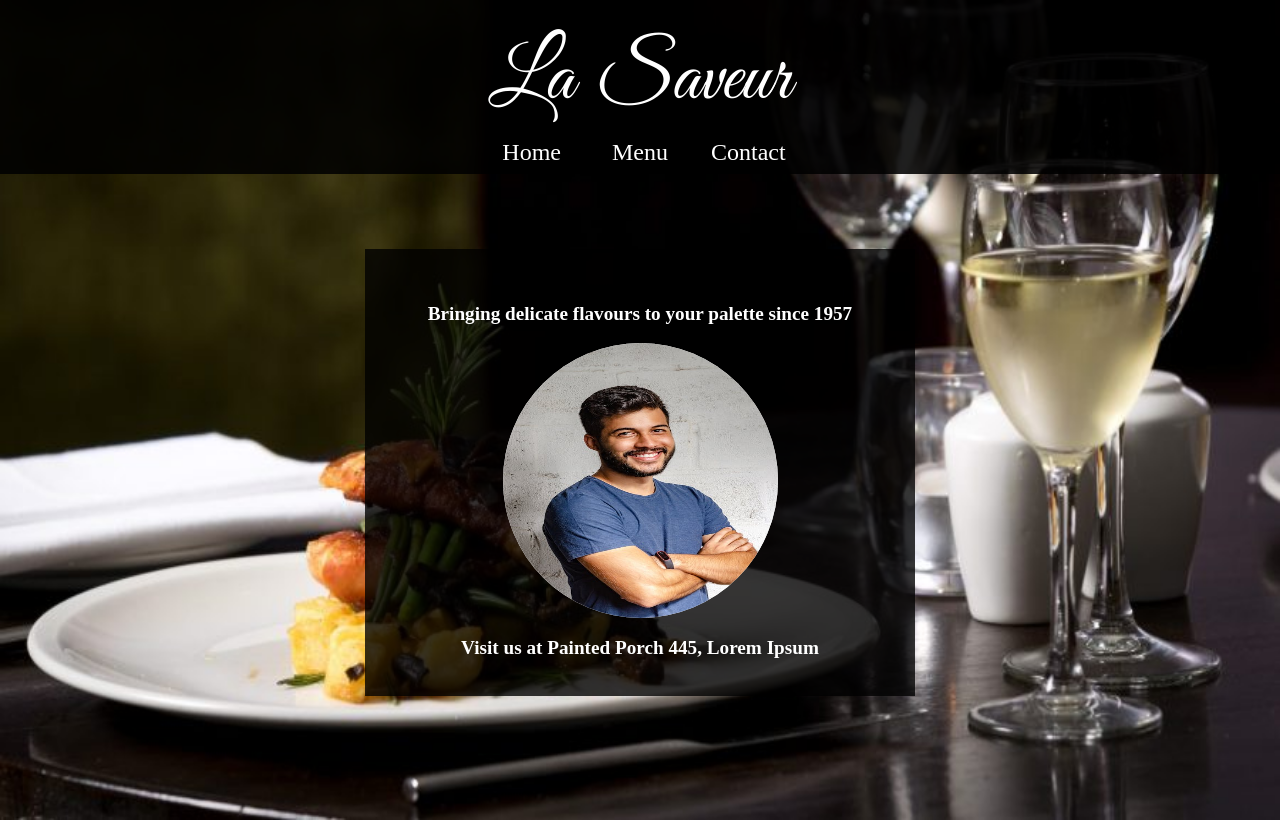
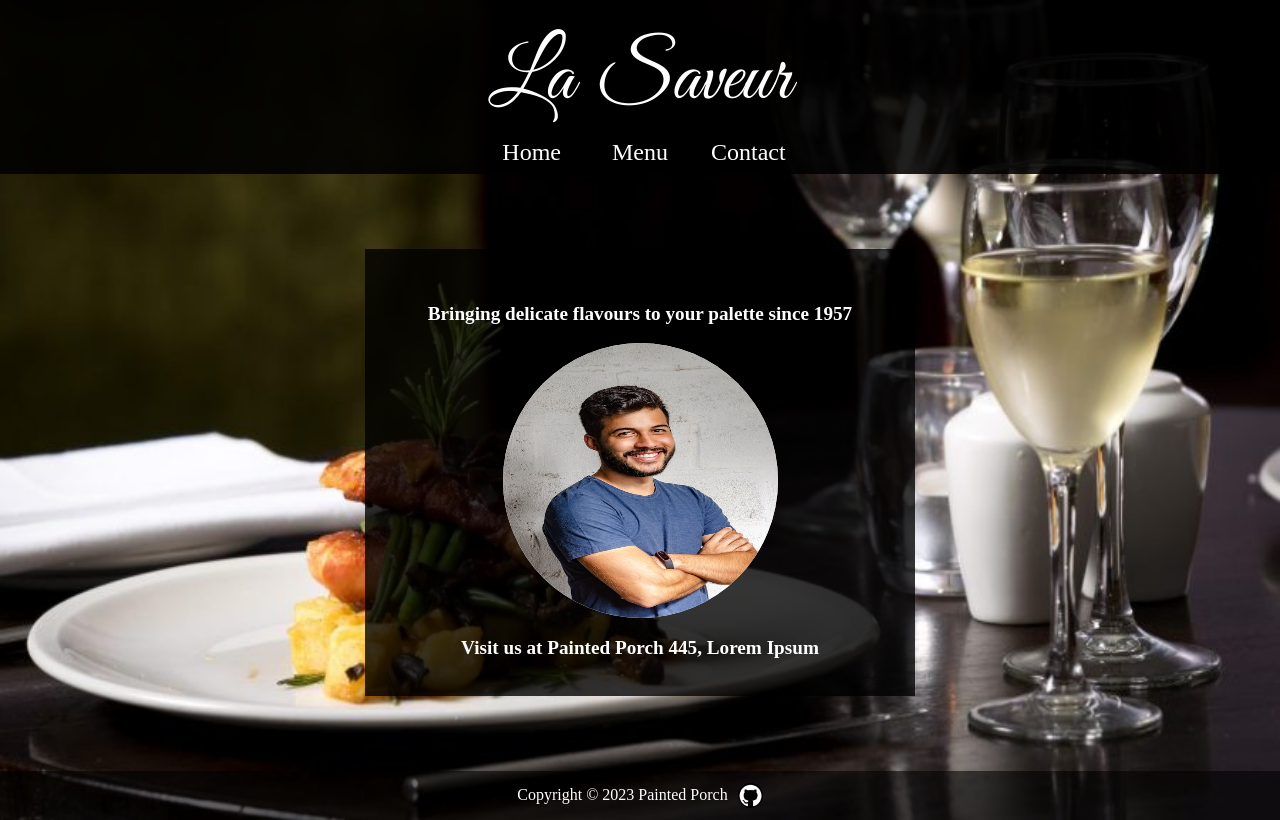
Before and after one commit to PaintedPorch/odin-restaurant-page, a website built with webpack: page src/index.html in a window 1280 px wide. Built offline with nearby package versions, Linux system fonts and the light colour scheme.

Commit message:
Finish home page's footer

```diff
--- a/src/css/styles.css
+++ b/src/css/styles.css
@@ -127,6 +127,19 @@
     gap: 10px;
 }
 
+#github_logo {
+    height: 25px;
+    width: 25px;
+    border-radius: 50%;
+}
+
+/*
+Space for styles to place on the navbar items when they're active
+
+Active Nav Element Styling - Place Below The Comment
+
+*/
+
 @media (max-width: 850px) {
     #content {
         background-image: url(./../assets/images/blub.jpg);
--- a/src/home.js
+++ b/src/home.js
@@ -1,4 +1,16 @@
+import StockPerson from './assets/images/person_stock_photo.jpeg';
+import GHLogo from './assets/images/github_logo.png';
+
+const stockPerson = new Image();
+stockPerson.src = StockPerson;
+stockPerson.id = "picture";
+const githubLogo = new Image();
+githubLogo.src = GHLogo;
+githubLogo.id = "github_logo";
+githubLogo.alt = "github-logo: https://github.com/PaintedPorch";
+
 export default function createHome() {
+
     const contentField = document.getElementById("content");
     // Make header
 
@@ -51,12 +63,12 @@ export default function createHome() {
     const centerImg = document.createElement('div');
     centerImg.id = "centerimg";
 
-    let img = document.createElement('img');
-    img.id = "picture";
-    img.src = "./../src/assets/images/person_stock_photo.jpeg";
-    img.alt = "stock_photo_person";
+    // let img = document.createElement('img');
+    // img.id = "picture";
+    // img.src = "./../src/assets/images/person_stock_photo.jpeg";
+    // img.alt = "stock_photo_person";
 
-    centerImg.appendChild(img);
+    centerImg.appendChild(stockPerson);
 
     centerDiv.appendChild(centerImg);
 
@@ -71,23 +83,15 @@ export default function createHome() {
     contentField.appendChild(main);
 
     // Make footer
+
+    const footer = document.createElement('div');
+    footer.id = "footer";
+
+    let copyright = document.createElement('p');
+    copyright.textContent = "Copyright © 2023 Painted Porch";
+
+    footer.appendChild(copyright);
+    footer.appendChild(githubLogo);
+
+    contentField.appendChild(footer);
 }
-
-
-/*
-Content to make:
-
-<div id="main">
-    <div id="centerdiv">
-        <p id="centertext">Bringing delicate flavours to your palette since 1957</p>
-        <div id="centerimg">
-            <img id="picture" src="./../src/assets/images/person_stock_photo.jpeg" alt="stock_photo_person">
-        </div>
-        <p id="subtext">Visit us at Painted Porch 445, Lorem Ipsum</p>
-    </div>
-</div>
-<div id="footer">
-    <p class="copyright">Copyright &#169; 2023 Painted Porch</p>
-    <img src="./../src/assets/images/github_logo.png" alt="github-logo: https://github.com/PaintedPorch" class="github_logo">
-</div>
-*/
--- a/src/index.js
+++ b/src/index.js
@@ -5,11 +5,18 @@ import StockPerson from './assets/images/person_stock_photo.jpeg';
 import RestaurantBg from './assets/images/restaurant_bg.jpg';
 import createHome from './../src/home.js';
 
-const githubLogo = new Image();
-githubLogo.src = GHLogo; // This can now be appended, use in all files
+// Image region
 
 const stockPerson = new Image();
-stockPerson.src = StockPerson; // Use in home.js
+stockPerson.src = StockPerson;
+stockPerson.id = "picture";
+
+const githubLogo = new Image();
+githubLogo.src = GHLogo;
+githubLogo.id = "github_logo";
+githubLogo.alt = "github-logo: https://github.com/PaintedPorch";
+
+// End image region
 
 const restaurantBg = new Image();
 restaurantBg.src = RestaurantBg; // Use in all files
```
